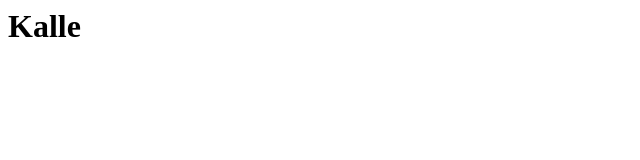
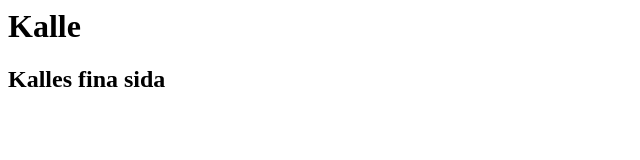
Before and after one commit to abbjetmus/Test_Git, a plain HTML site: page index.html in a window 1280 px wide. Shown: the whole page, without its empty margins (0-640 px from the left). Drawn offline with Linux system fonts and the light colour scheme.

Commit message:
Lagt till en h2

```diff
--- a/index.html
+++ b/index.html
@@ -3,5 +3,6 @@
 	</head>
 	<body>
 		<h1>Kalle</h1>
+		<h2>Kalles fina sida</h2>
 	</body>
 </html>
```
